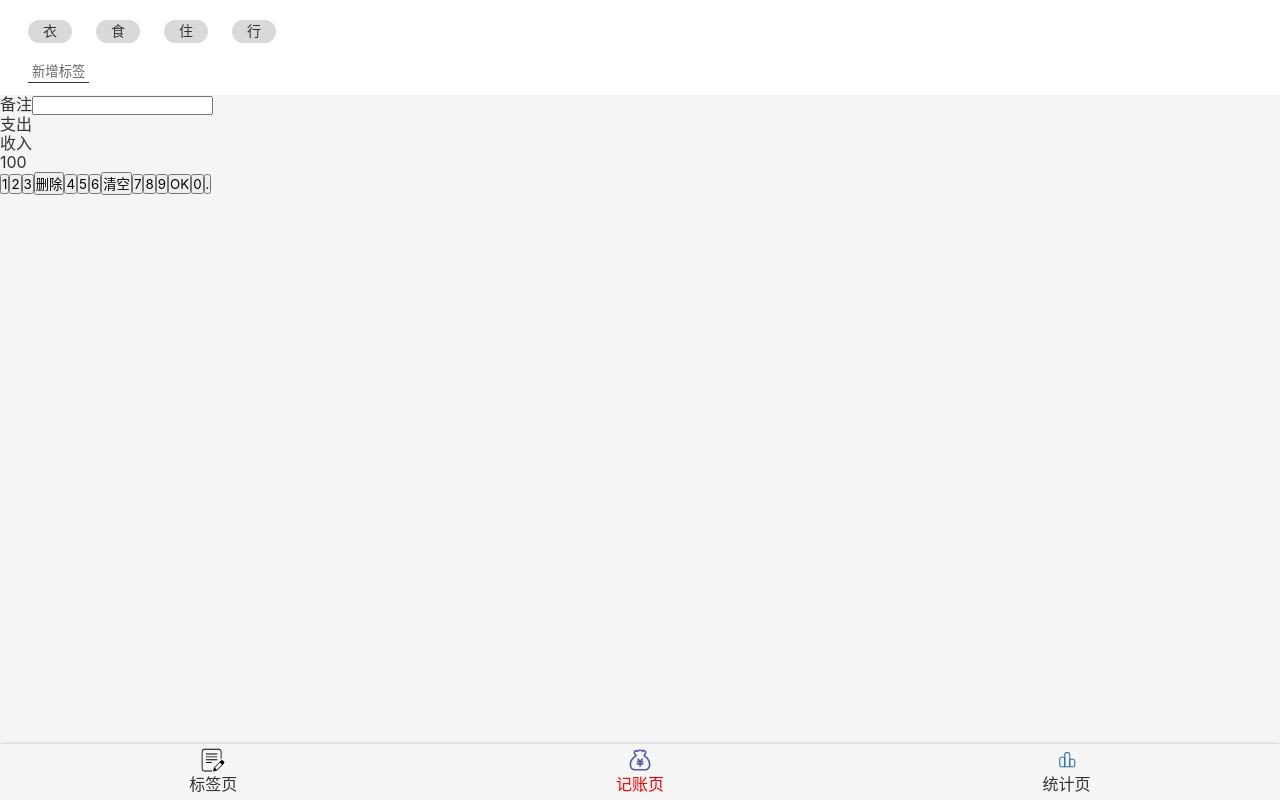
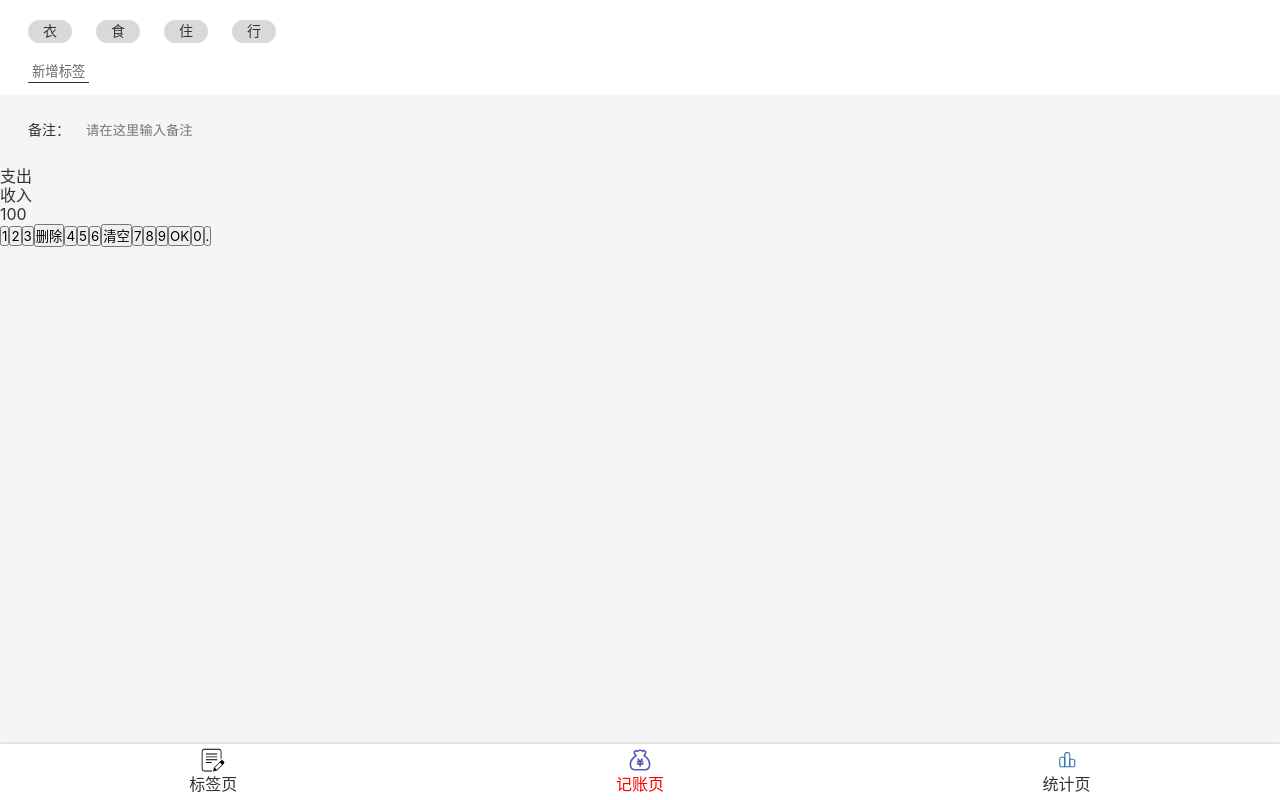
Before and after one commit to wbh1328551759/mymoneybook-2, a React app: page /#/money in a window 1280 px wide. Built offline with nearby package versions, Linux system fonts and the light colour scheme.

Commit message:
Money.tsx 的 NotesSection UI 完成

```diff
--- a/src/components/Nav.tsx
+++ b/src/components/Nav.tsx
@@ -5,6 +5,7 @@
 
 
 const NavWrapper = styled.nav`
+  background: white;
   line-height: 24px;
   box-shadow: 0 0 3px rgba(0,0,0,0.25);
   & > ul{
--- a/src/index.scss
+++ b/src/index.scss
@@ -31,3 +31,6 @@
   width: 1em;
   height: 1em;
 }
+:focus{
+  outline: none;
+}
--- a/src/views/Money.tsx
+++ b/src/views/Money.tsx
@@ -26,7 +26,24 @@
   }
 `;
 const NotesSection = styled.section`
-
+  background: #f5f5f5;
+  padding: 0 28px;
+  font-size: 14px;
+  >label{
+    display: flex;
+    align-items: center;
+    >span{
+      margin-right: 16px;
+      white-space: nowrap;
+    }
+    >input{
+      display: block;
+      width: 100%;
+      height: 72px;
+      border:none;
+      background: none;
+    }
+  }
 `;
 const CategorySection = styled.section`
 
@@ -51,9 +68,9 @@
       <NotesSection>
         <label>
           <span>
-            备注
+            备注：
           </span>
-          <input type="text"/>
+          <input type="text" placeholder="请在这里输入备注"/>
         </label>
       </NotesSection>
       <CategorySection>
```
